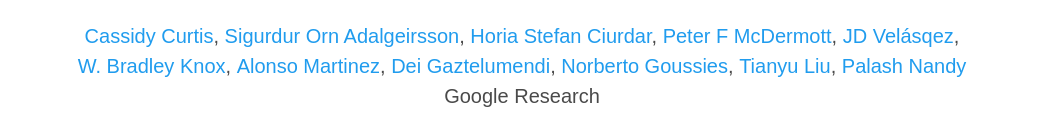
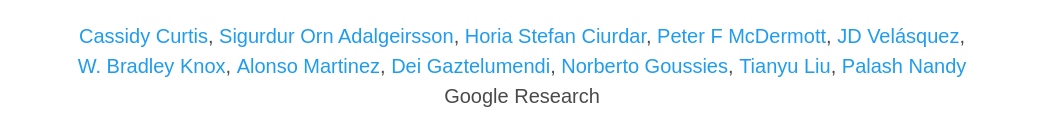
Before and after one commit to believable-acting/believable-acting.github.io, a plain HTML site: page index.html in a window 1280 px wide. Shown: the part 211-326 px from the top of the page, without its empty margins (118-1161 px from the left). Drawn offline with nearby package versions, Linux system fonts and the light colour scheme; some icons are missing; a web font is replaced by a local one.

Commit message:
Fix typo in JD's last name.

```diff
--- a/index.html
+++ b/index.html
@@ -73,7 +73,7 @@
               <a href="https://orcid.org/0000-0002-3752-0945">Peter F McDermott</a>,
             </span>
             <span class="author-block">
-              <a href="https://orcid.org/0000-0002-9067-5567">JD Vel&aacute;sqez</a>,
+              <a href="https://orcid.org/0000-0002-9067-5567">JD Vel&aacute;squez</a>,
             </span>
             <span class="author-block">
               <a href="https://orcid.org/0000-0002-6006-9523">W. Bradley Knox</a>,
```
